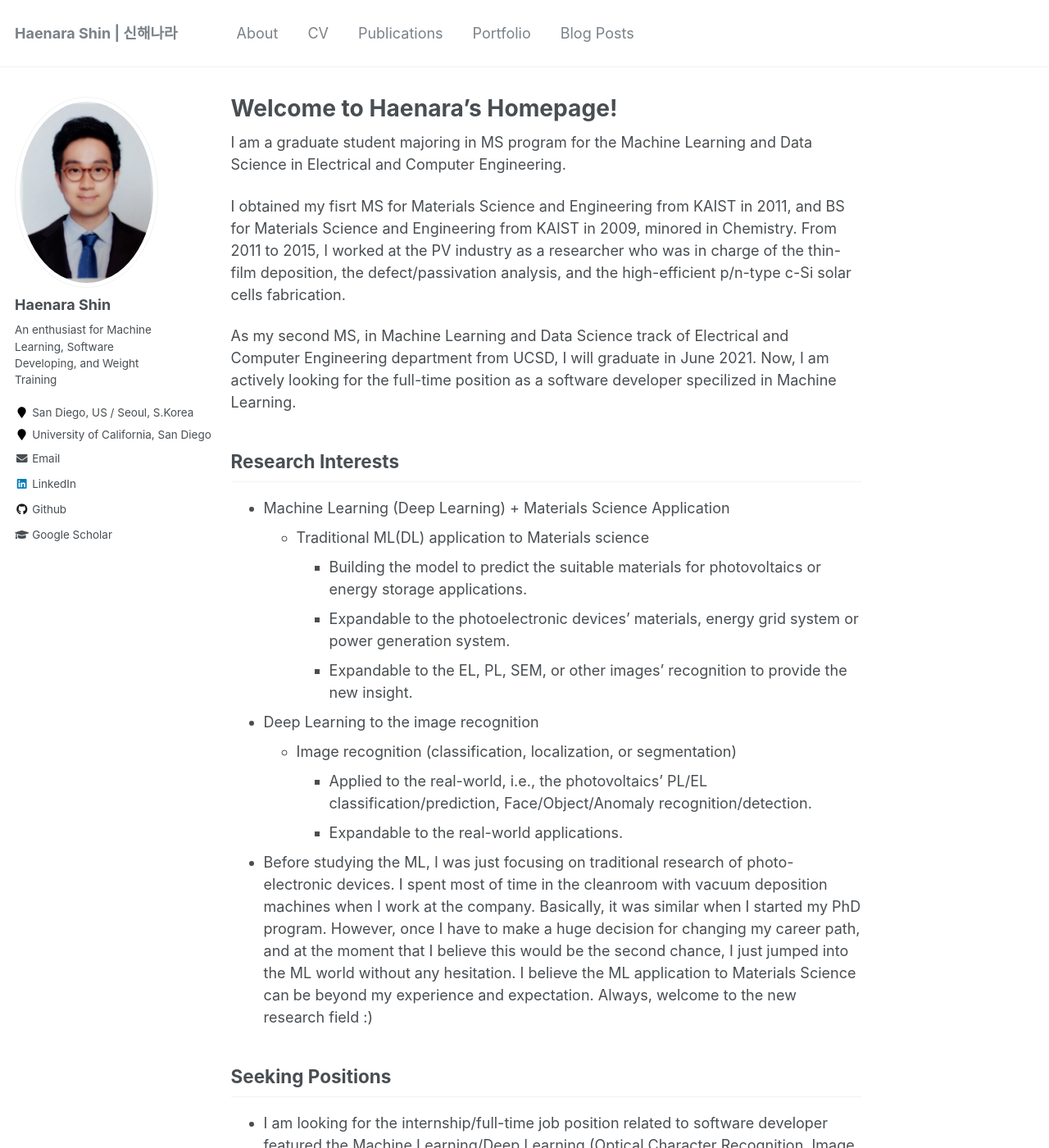
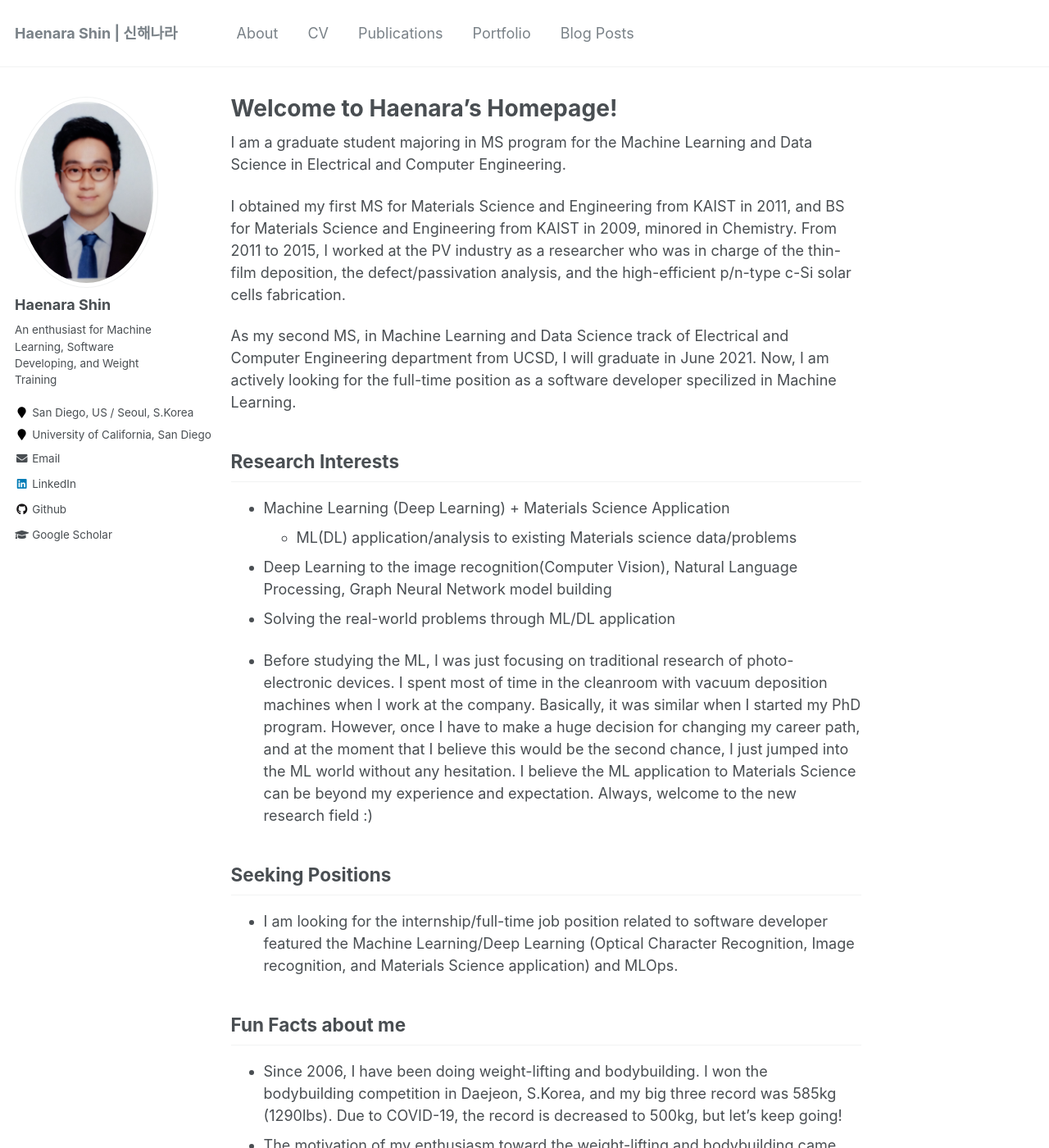
Before and after one commit to haenara-shin/haenara-shin.github.io, a Jekyll site: the page built from _pages/about.md, in a window 1280 px wide and 1400 px high. Shown: the whole window at 82% size. Built offline with Jekyll 4.4.1, drawn with Linux system fonts in a browser that asks for light colours; some of the changed text lies outside the part shown.

Commit message:
Update about.md

```diff
--- a/_pages/about.md
+++ b/_pages/about.md
@@ -10,27 +10,22 @@ redirect_from:
 
 I am a graduate student majoring in MS program for the Machine Learning and Data Science in Electrical and Computer Engineering.
 
-I obtained my fisrt MS for Materials Science and Engineering from KAIST in 2011, and BS for Materials Science and Engineering from KAIST in 2009, minored in Chemistry. From 2011 to 2015, I worked at the PV industry as a researcher who was in charge of the thin-film deposition, the defect/passivation analysis, and the high-efficient p/n-type c-Si solar cells fabrication.
+I obtained my first MS for Materials Science and Engineering from KAIST in 2011, and BS for Materials Science and Engineering from KAIST in 2009, minored in Chemistry. From 2011 to 2015, I worked at the PV industry as a researcher who was in charge of the thin-film deposition, the defect/passivation analysis, and the high-efficient p/n-type c-Si solar cells fabrication.
 
 As my second MS, in Machine Learning and Data Science track of Electrical and Computer Engineering department from UCSD, I will graduate in June 2021. Now, I am actively looking for the full-time position as a software developer specilized in Machine Learning.
 
 Research Interests
 ------
 * Machine Learning (Deep Learning) + Materials Science Application
-  * Traditional ML(DL) application to Materials science
-    * Building the model to predict the suitable materials for photovoltaics or energy storage applications.
-    * Expandable to the photoelectronic devices' materials, energy grid system or power generation system.
-    * Expandable to the EL, PL, SEM, or other images' recognition to provide the new insight.
-* Deep Learning to the image recognition
-  * Image recognition (classification, localization, or segmentation)
-    * Applied to the real-world, i.e., the photovoltaics' PL/EL classification/prediction, Face/Object/Anomaly recognition/detection.
-    * Expandable to the real-world applications.
+  * ML(DL) application/analysis to existing Materials science data/problems
+* Deep Learning to the image recognition(Computer Vision), Natural Language Processing, Graph Neural Network model building
+* Solving the real-world problems through ML/DL application
 
 * Before studying the ML, I was just focusing on traditional research of photo-electronic devices. I spent most of time in the cleanroom with vacuum deposition machines when I work at the company. Basically, it was similar when I started my PhD program. However, once I have to make a huge decision for changing my career path, and at the moment that I believe this would be the second chance, I just jumped into the ML world without any hesitation. I believe the ML application to Materials Science can be beyond my experience and expectation. Always, welcome to the new research field :)
 
 Seeking Positions
 ------
-* I am looking for the internship/full-time job position related to software developer featured the Machine Learning/Deep Learning (Optical Character Recognition, Image recognition, and Materials Science application).
+* I am looking for the internship/full-time job position related to software developer featured the Machine Learning/Deep Learning (Optical Character Recognition, Image recognition, and Materials Science application) and MLOps.
 
 
 Fun Facts about me
```
